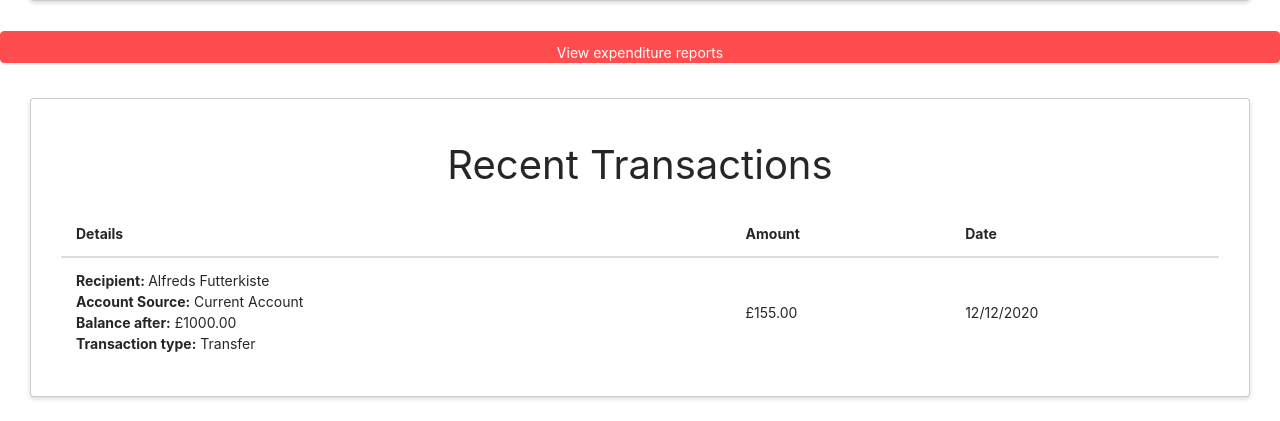
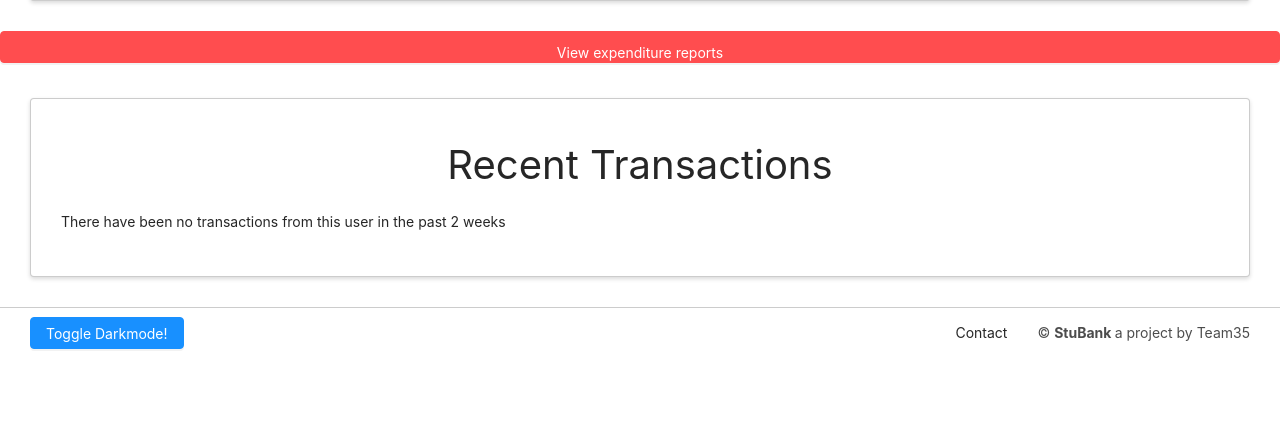
Before and after one commit to haarry201/stubankweb, a Flask app: page /accounts.html/ in a window 1280 px wide. Shown: the part 379-800 px from the top of the page. Run offline with Flask 2, Linux system fonts and the light colour scheme; the visitor is signed in with stand-in values (Sample User, id 1); data that the repository does not hold is empty; some libraries are stand-ins or nearby versions.

Commit message:
accounts.html now successfully displays recent (prev 2 weeks) transactions from the user on the homepage, rather than hard-coded values

```diff
--- a/account_page.py
+++ b/account_page.py
@@ -34,7 +34,7 @@ def accounts_page():
     else:
         current_bal = format(current_bal, '.2f')  # rounds to 2dp to display as amount of money
 
-    cursor.execute("SELECT * FROM Transactions")
+    cursor.execute("SELECT * FROM Transactions ORDER BY Date DESC")
     row = cursor.fetchone()
     transactions = []
 
@@ -64,30 +64,30 @@ def accounts_page():
         month = date_of_transaction[5:7]
         day = date_of_transaction[8:10]
         date_to_check = date(int(year), int(month), int(day))
-        print(str(start_boundary) + " " + str(date_to_check) + " " + str(end_boundary))
         # recipient, account source, transaction type, amount, date
         if str(row[1]) in accounts and (end_boundary <= date_to_check <= start_boundary):  # primary conditions to meet
             recipient = str(row[10])
+            transactions.append(recipient)
             if str(row[1]) == current_acc:
                 source = "Current Account"
             elif str(row[1]):
                 source = "Savings Account"
+            transactions.append(source)
 
             if "direct" in str(row[8]).lower():
                 t_type = "Direct Transfer"
             elif "recurring" in str(row[8]).lower():
                 t_type = "Recurring Transaction"
+            transactions.append(t_type)
 
             amount = abs(row[5])
+            transactions.append(amount)
             year = date_of_transaction[0:4]
             month = date_of_transaction[5:7]
             day = date_of_transaction[8:10]
             transaction_date = day + "/" + month + "/" + year
-            transaction = [recipient, source, t_type, amount, transaction_date]
-            transactions.append(transaction)
+            transactions.append(transaction_date)
         row = cursor.fetchone()
-
-    print(transactions)
 
     if 'name' in session:
         return render_template('accounts.html', title='Home', user=session['name'], savings=savings_bal, current=current_bal, transactions=transactions)
--- a/templates/accounts.html
+++ b/templates/accounts.html
@@ -86,28 +86,45 @@
             </div>
             <div class="table-class card shadow">
                 <h1 class="text-center">Recent Transactions</h1>
-                <table class="table small">
-                    <thead>
-                        <tr>
-                            <th>Details</th>
-                            <th>Amount</th>
-                            <th>Date</th>
-                        </tr>
-                    </thead>
-                    <tr>
-                        <td>
-                            <strong>Recipient: </strong> Alfreds Futterkiste<br>
-                            <strong>Account Source:</strong> Current Account<br>
-                            <strong>Balance after:</strong> £1000.00
-                            <br>
-                            <strong>Transaction type:</strong> Transfer
-                            <br>
-                        </td>
-                        <td>£155.00</td>
-                        <td>12/12/2020</td>
-                    </tr>
-                </table>
+                <div id="transactions_table"></div>
             </div>
+            <script>
+                var data = [{% for item in transactions %}
+                    "{{item}}",
+                {% endfor %}]
+
+                if (data.length > 0){
+                    // Draw HTML table
+                    var per_row = 5; // 5 cells per row
+                    var html = "<table class='table small'><thead><tr><th>Details</th><th>Amount</th><th>Date</th></tr></thead>";
+
+                    // Loop through array and add table cells
+                    for (var i=0; i<data.length; i++) {
+                        if(i%per_row===0){
+                            html += "<td><strong>Recipient: </strong>" + data[i] + "<br>";
+                        } else if(i%per_row===1){
+                            html += "<strong>Account Source: </strong>" + data[i];
+                        } else if (i%per_row===2){
+                            html += "<br><strong>Transaction Type: </strong>" + data[i] + "<br></td>";
+                        } else if (i%per_row===3){
+                            html += "<td>£" + data[i] + "</td>";
+                        } else{
+                            html += "<td>" + data[i] + "</td>";
+                        }
+
+                        // Break into next row
+                        var next = i+1;
+                        if (next%per_row===0 && next!==data.length) {
+                            html += "</tr><tr>";
+                        }
+                    }
+                    html += "</tr></table>";
+
+                    document.getElementById("transactions_table").innerHTML = html;
+                } else{
+                    document.getElementById("transactions_table").innerHTML = "<p>There have been no transactions from this user in the past 2 weeks</p>"
+                }
+            </script>
             <nav class="navbar navbar-fixed-bottom">
                 <div class="container-fluid">
                     <button class="btn btn-primary" type="button" onclick="toggleDark()">Toggle Darkmode!</button>
```
